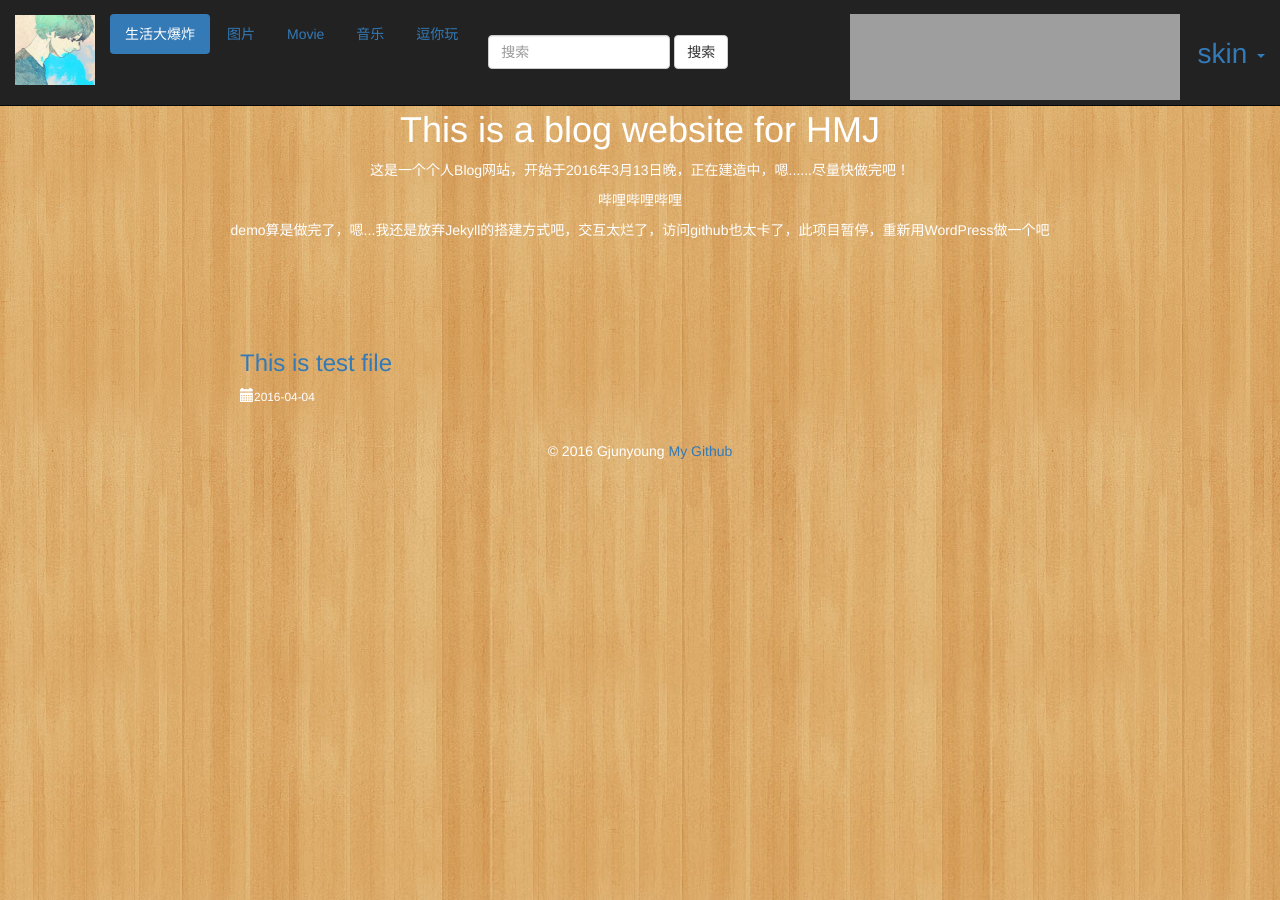
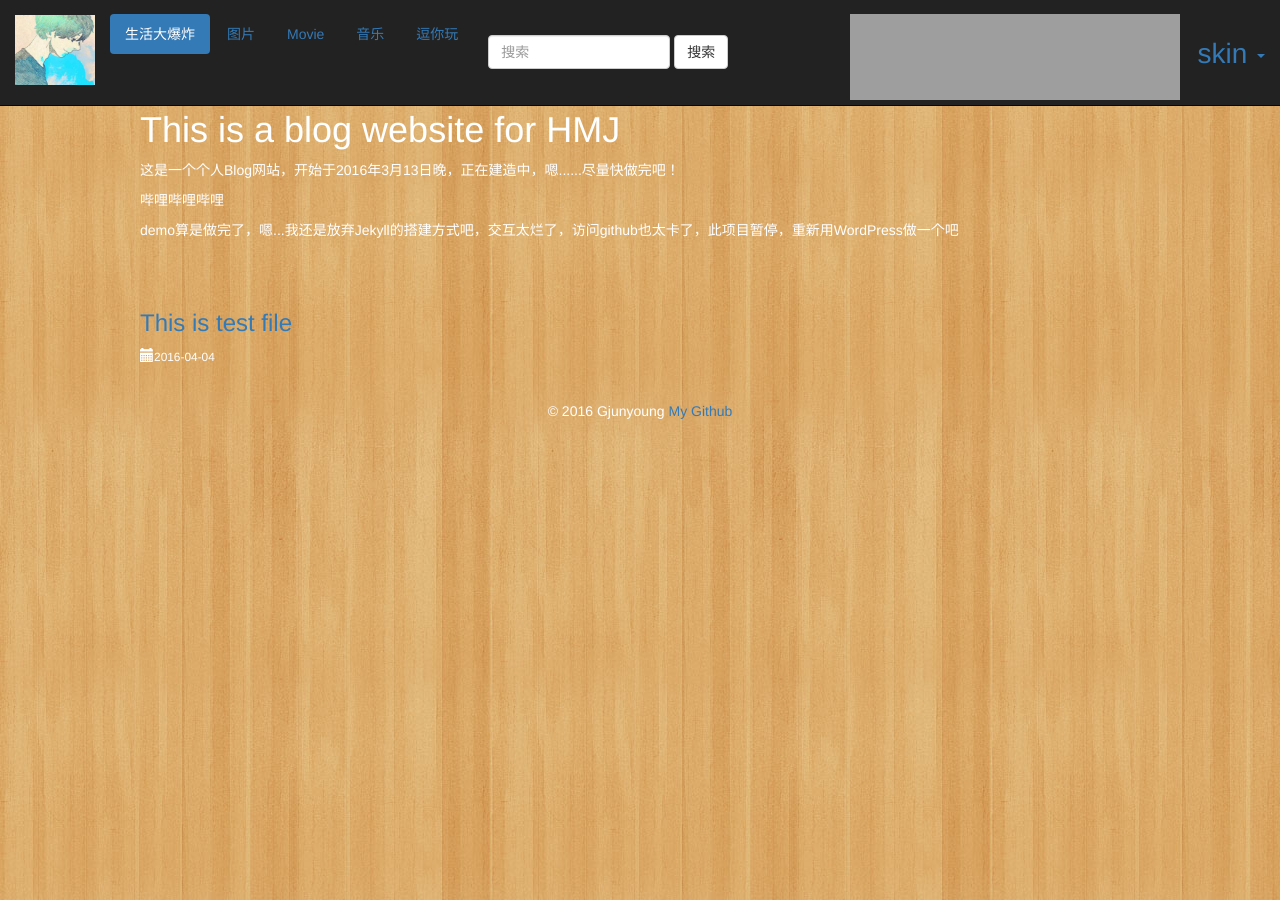
Before and after one commit to gjunyoung/blog-for-someone, a Jekyll site: the page built from index.html, in a window 1280 px wide. Built offline with Jekyll 4.4.1, drawn with Linux system fonts in a browser that asks for light colours; grey boxes are pictures that could not be loaded.

Commit message:
Update mycss.css

```diff
--- a/css/mycss.css
+++ b/css/mycss.css
@@ -9,13 +9,14 @@
 }
 
 .starter{
-    padding: 40px 50px;
-    text-align: center;
+    padding-top: 40px;
+    max-width: 1000px;
+    margin:0px auto;
 }
 
 .starter2{
     padding-top: 40px;
-    max-width: 800px;
+    max-width: 1000px;
     margin:0px auto;
 }
 
```
